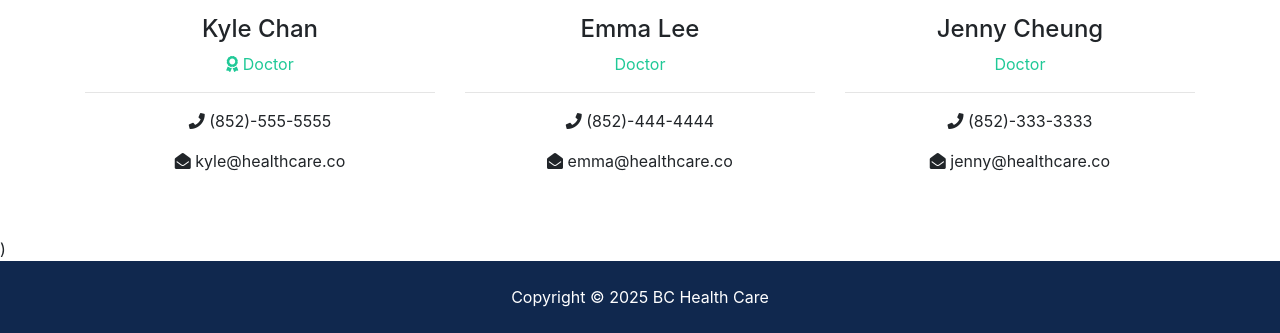
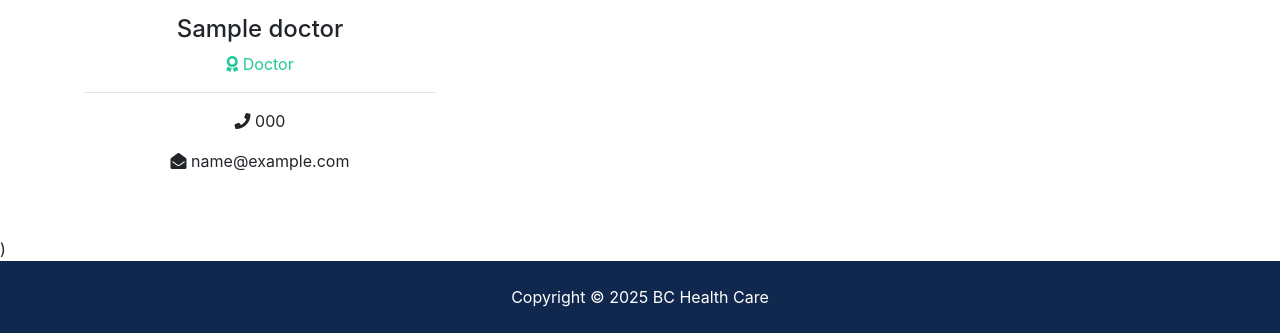
Before and after one commit to gleong06/erb8, a Django app: page /about in a window 1280 px wide. Shown: the part 2007-2340 px from the top of the page. Run offline with Django 5.2, Linux system fonts and the light colour scheme; tables that the repository leaves empty hold one stand-in row (values such as "Sample post"); grey boxes marked "Sample" are stand-in pictures; some libraries are stand-ins or nearby versions.

Commit message:
Step 9 : about

```diff
--- a/pages/views.py
+++ b/pages/views.py
@@ -1,14 +1,17 @@
 from django.shortcuts import render
 # from django.http import HttpResponse
 from listings.models import Listing
+from doctors.models import Doctor
 
 # Create your views here.
 def index(request):
     # print(request, request.path)
-    listings = Listing.objects.all()
+    listings = Listing.objects.order_by('-list_date').filter(is_published=True)[:3]
     context = {'listings': listings}
     return render(request,'pages/index.html', context)
 
 def about(request):
-    print(request, request.path)
-    return render(request, 'pages/about.html')
+    doctors = Doctor.objects.order_by("-hire_date")[:3]
+    mvp_doctors = Doctor.objects.all().filter(is_mvp=True)
+    context = {"doctors":doctors, "mvp_doctors":mvp_doctors}
+    return render(request, 'pages/about.html', context)
--- a/templates/pages/about.html
+++ b/templates/pages/about.html
@@ -1,5 +1,6 @@
 {% extends 'base.html' %}
 {% load static %}
+{% load humanize %}
  <!-- about main content -->
 {% block content %}
 
@@ -52,21 +53,24 @@
             </p>
           </div>
           <div class="col-md-4">
+            {% if mvp_doctors %}
+            {% for mvp_doctor in mvp_doctors %}
             <div class="card">
               <img
                 class="card-img-top"
-                src="assets/img/doctors/kyle.jpg"
-                alt="Seller of the month"
+                src="{{mvp_doctor.photo.url}}"
+                alt="Top Doctor of the month"
               />
               <div class="card-body">
-                <h5 class="card-title">Top Doctor</h5>
-                <h6 class="text-secondary">Kyle chan</h6>
+                <h5 class="card-title">{{ forloop.counter | ordinal }} Doctor</h5>
+                <h6 class="text-secondary">{{ mvp_doctor.name }}</h6>
                 <p class="card-text">
-                  Lorem ipsum dolor sit amet consectetur adipisicing elit. Omnis
-                  nesciunt amet, illo itaque similique repellat. content.
+                  {{mvp_doctor.description}}
                 </p>
               </div>
             </div>
+            {% endfor %}
+            {% endif %}
           </div>
         </div>
       </div>
@@ -79,59 +83,40 @@
         aperiam, unde aliquid at similique!
       </h4>
       <hr />
-      <a href="listings.html" class="btn btn-secondary text-white btn-lg"
+      <a href="{% url 'listings:index' %}" class="btn btn-secondary text-white btn-lg"
         >View Our Featured Listings</a
       >
     </section>
 
+    <!--Team-->
+    {% if doctors %}
         <section id="team" class="py-5">
       <div class="container">
         <h2 class="text-center pb-4">Our Team</h2>
         <div class="row text-center">
+          {% for doctor in doctors %}
           <div class="col-md-4">
             <img
-              src="assets/img/doctors/kyle.jpg"
+              src="{{ doctor.photo.url }}"
               alt=""
               class="rounded-circle mb-3 img-fluid"
               style="object-fit: cover; width: 300px; height: 300px"
             />
-            <h4>Kyle Chan</h4>
+            <h4>{{ doctor.name}}</h4>
             <p class="text-success">
               <i class="fas fa-award text-success"></i> Doctor
             </p>
             <hr />
-            <p><i class="fas fa-phone"></i> (852)-555-5555</p>
-            <p><i class="fas fa-envelope-open"></i> kyle@healthcare.co</p>
+            <p><i class="fas fa-phone"></i> {{ doctor.phone}}</p>
+            <p><i class="fas fa-envelope-open"></i> {{ doctor.email }}</p>
           </div>
+          {% endfor %}
 
-          <div class="col-md-4">
-            <img
-              src="assets/img/doctors/emma.jpg"
-              alt=""
-              class="rounded-circle mb-3 img-fluid"
-              style="object-fit: cover; width: 300px; height: 300px"
-            />
-            <h4>Emma Lee</h4>
-            <p class="text-success">Doctor</p>
-            <hr />
-            <p><i class="fas fa-phone"></i> (852)-444-4444</p>
-            <p><i class="fas fa-envelope-open"></i> emma@healthcare.co</p>
-          </div>
 
-          <div class="col-md-4">
-            <img
-              src="assets/img/doctors/jenny.jpg"
-              alt=""
-              class="rounded-circle mb-3 img-fluid"
-              style="object-fit: cover; width: 300px; height: 300px"
-            />
-            <h4>Jenny Cheung</h4>
-            <p class="text-success">Doctor</p>
-            <hr />
-            <p><i class="fas fa-phone"></i> (852)-333-3333</p>
-            <p><i class="fas fa-envelope-open"></i> jenny@healthcare.co</p>
-          </div>
+
+
         </div>
       </div>
     </section>
+    {% endif %}
     {% endblock %}
```
